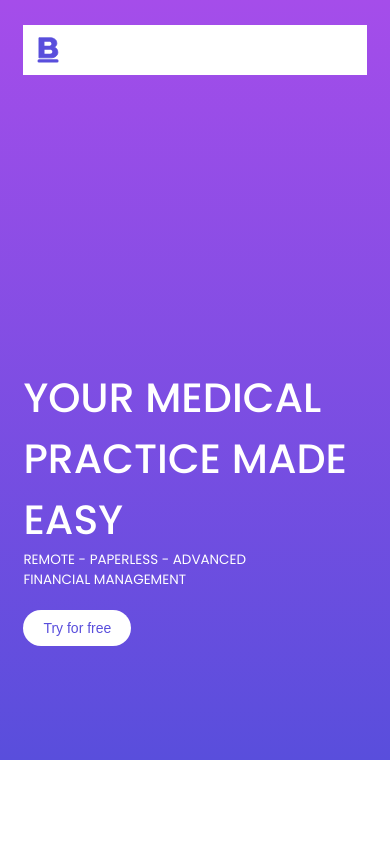
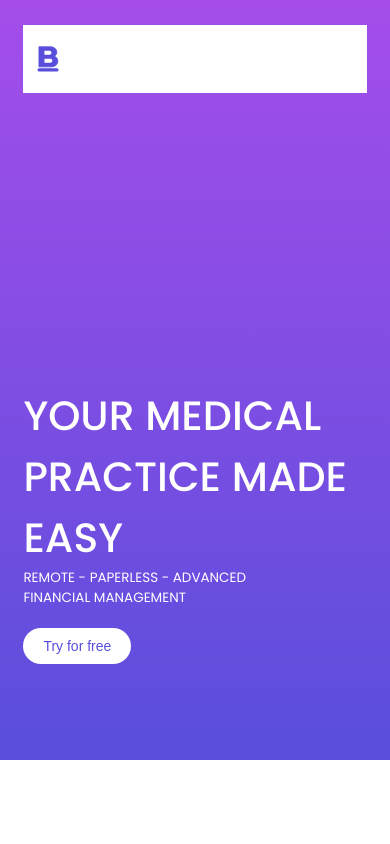
Before and after one commit to Lovethrech/BLOOM-Chel, a Vue app: page / in a window 390 px wide. Shown: the top 844 px of the page. Built offline with nearby package versions, Linux system fonts and the light colour scheme; some icons are missing.

Commit message:
...working on home-contact section component.

```diff
--- a/src/components/nav/NavHeader.vue
+++ b/src/components/nav/NavHeader.vue
@@ -82,6 +82,7 @@ const navMenuDisplayMenu=()=>{
     .nav-header-main-ctn{
         background-color: #fff;
         padding:12px;
+        height:8vh
     }
     .desktop-nav, .nav-header-try-free{
         display:none;
```
